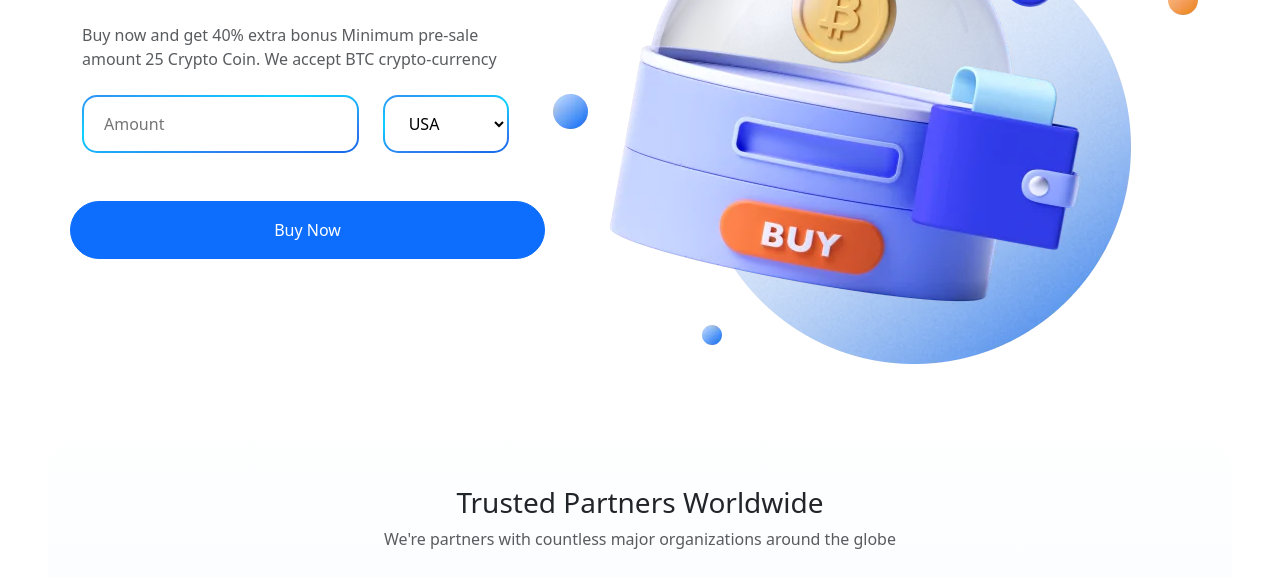
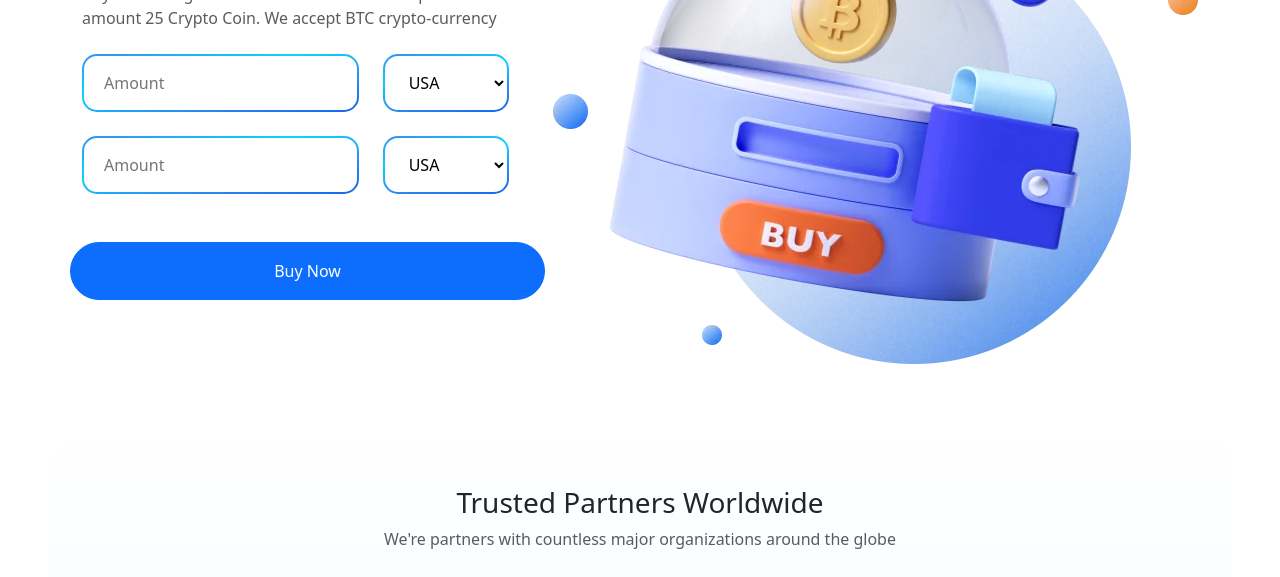
Before and after one commit to hulyaayarr/Project-Assignment-SASS-and-Figma, a plain HTML site: page index.html in a window 1280 px wide. Shown: the part 1540-2117 px from the top of the page. Drawn offline with nearby package versions, Linux system fonts and the light colour scheme.

Commit message:
duplicate

```diff
--- a/index.html
+++ b/index.html
@@ -814,6 +814,27 @@
                   </select>
                 </div>
               </div>
+              <div class="row mt-4">
+                <div class="col-8">
+                  <input type="text" placeholder="Amount" />
+                </div>
+                <div class="col-4">
+                  <select class="select" id="country">
+                    <option
+                      value="1"
+                      class="d-flex justify-content-center"
+                      style="
+                        background-image: url(/assets/images/coins/btc.png);
+                      "
+                    >
+                      <span>
+                        <img src="/assets/images/coins/btc.png" alt="" /> </span
+                      >USA
+                    </option>
+                    <option value="2"></option>
+                  </select>
+                </div>
+              </div>
 
               <a class="btn btn-primary my-5 rounded-5 py-3"> Buy Now </a>
             </div>
```
